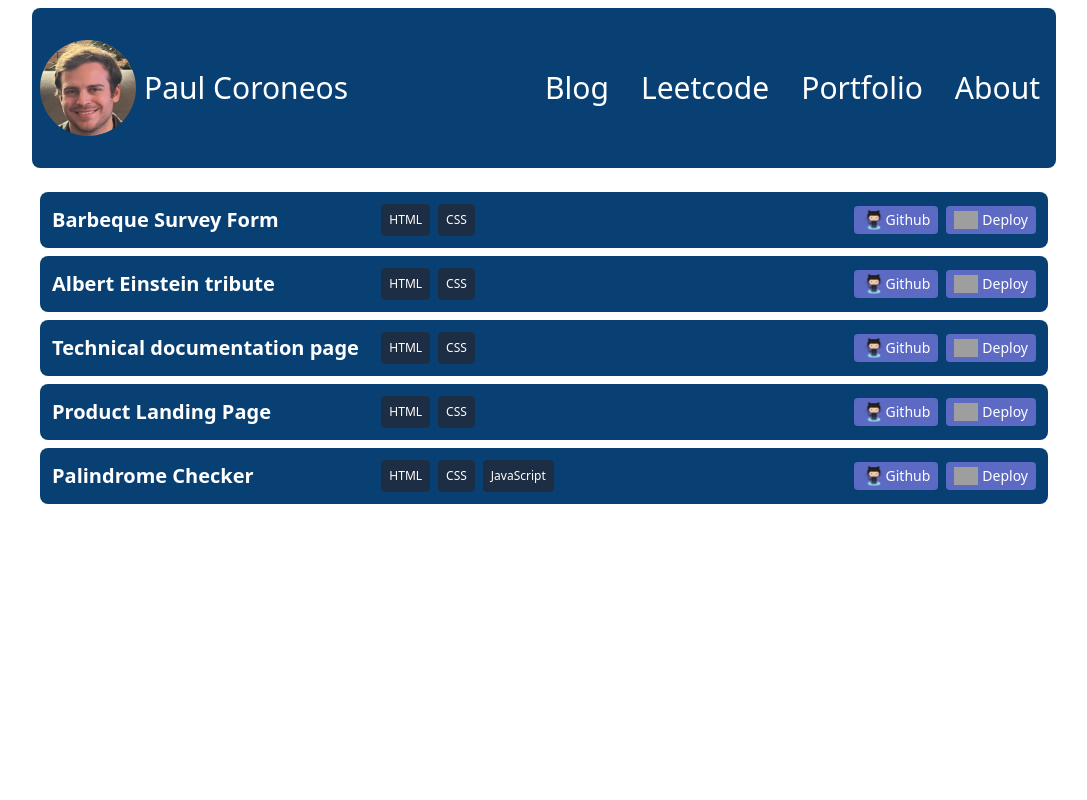
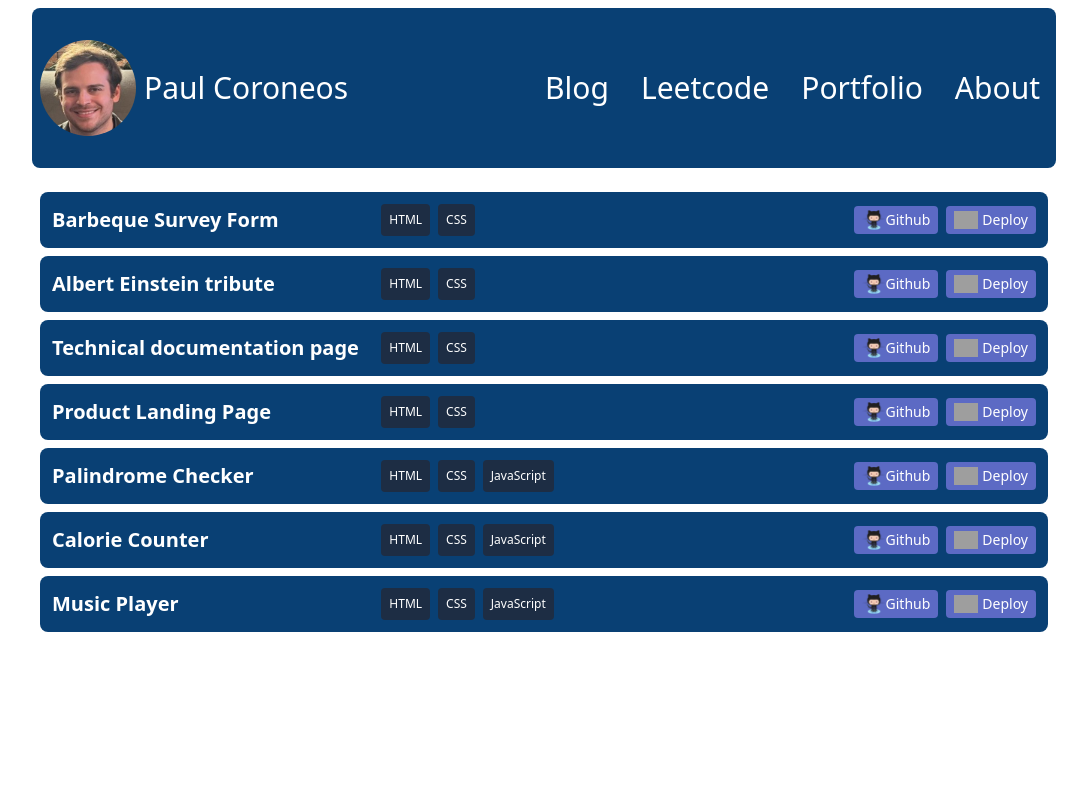
Before and after one commit to PaulACoroneos/pcoroneos.com, a Next.js app: page /portfolio in a window 1280 px wide. Shown: the top 800 px of the page, without its empty margins (96-1183 px from the left). Built offline with nearby package versions, Linux system fonts and the light colour scheme; grey boxes are pictures that could not be loaded.

Commit message:
add music player

```diff
--- a/app/portfolio/page.tsx
+++ b/app/portfolio/page.tsx
@@ -32,6 +32,19 @@ const data = [
     githubLink: "https://github.com/PaulACoroneos/palindrome-checker",
     tags: ["HTML", "CSS", "JavaScript"],
   },
+  {
+    title: "Calorie Counter",
+    deployedLink: "https://paulacoroneos.github.io/calorie-counter/",
+    githubLink: "https://github.com/PaulACoroneos/calorie-counter",
+    tags: ["HTML", "CSS", "JavaScript"],
+  },
+  {
+    title: "Music Player",
+    deployedLink:
+      "https://paulacoroneos.github.io/free-code-camp-music-player/",
+    githubLink: "https://github.com/PaulACoroneos/free-code-camp-music-player",
+    tags: ["HTML", "CSS", "JavaScript"],
+  },
 ];
 
 const Portfolio = () => (
```
